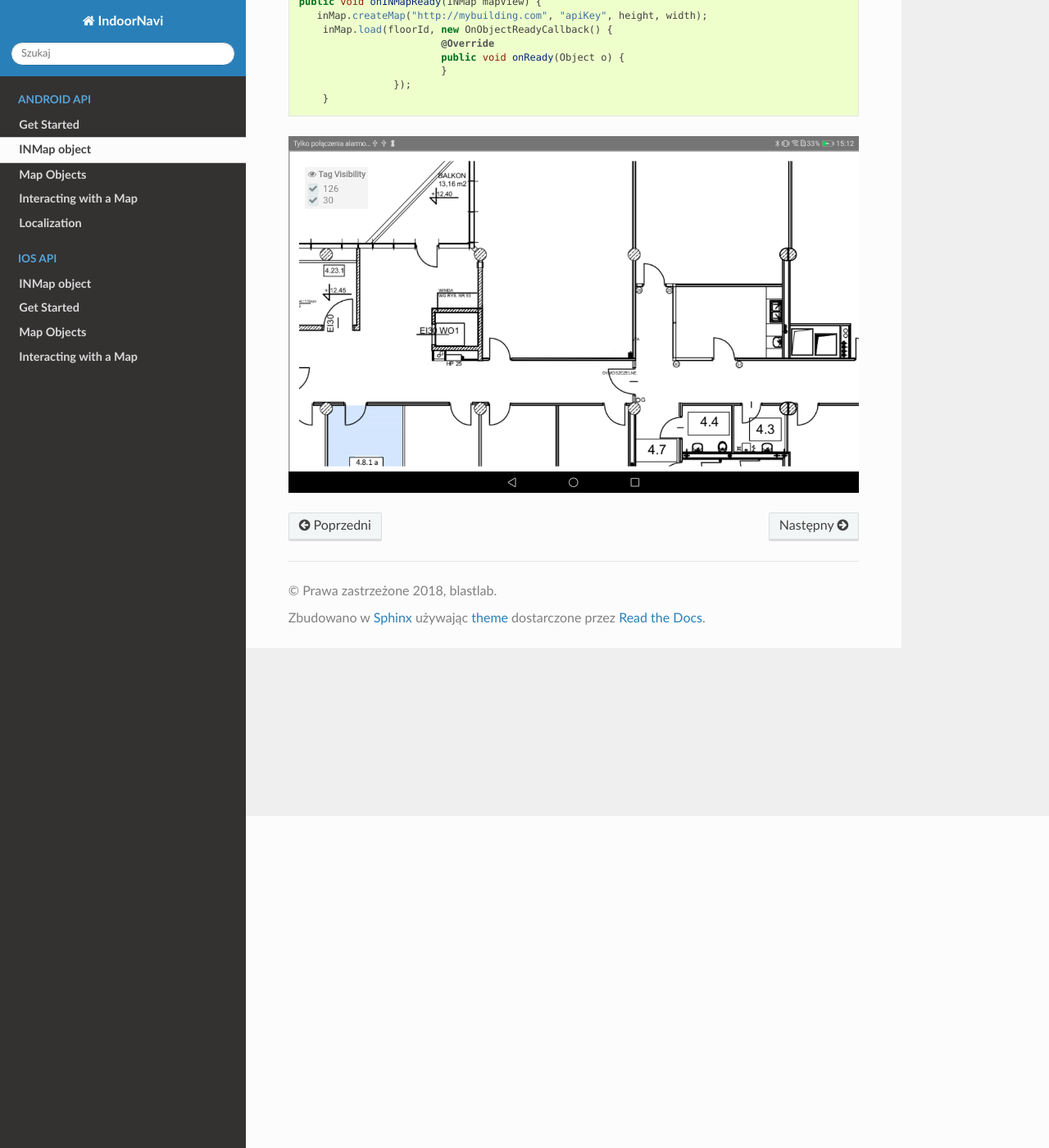
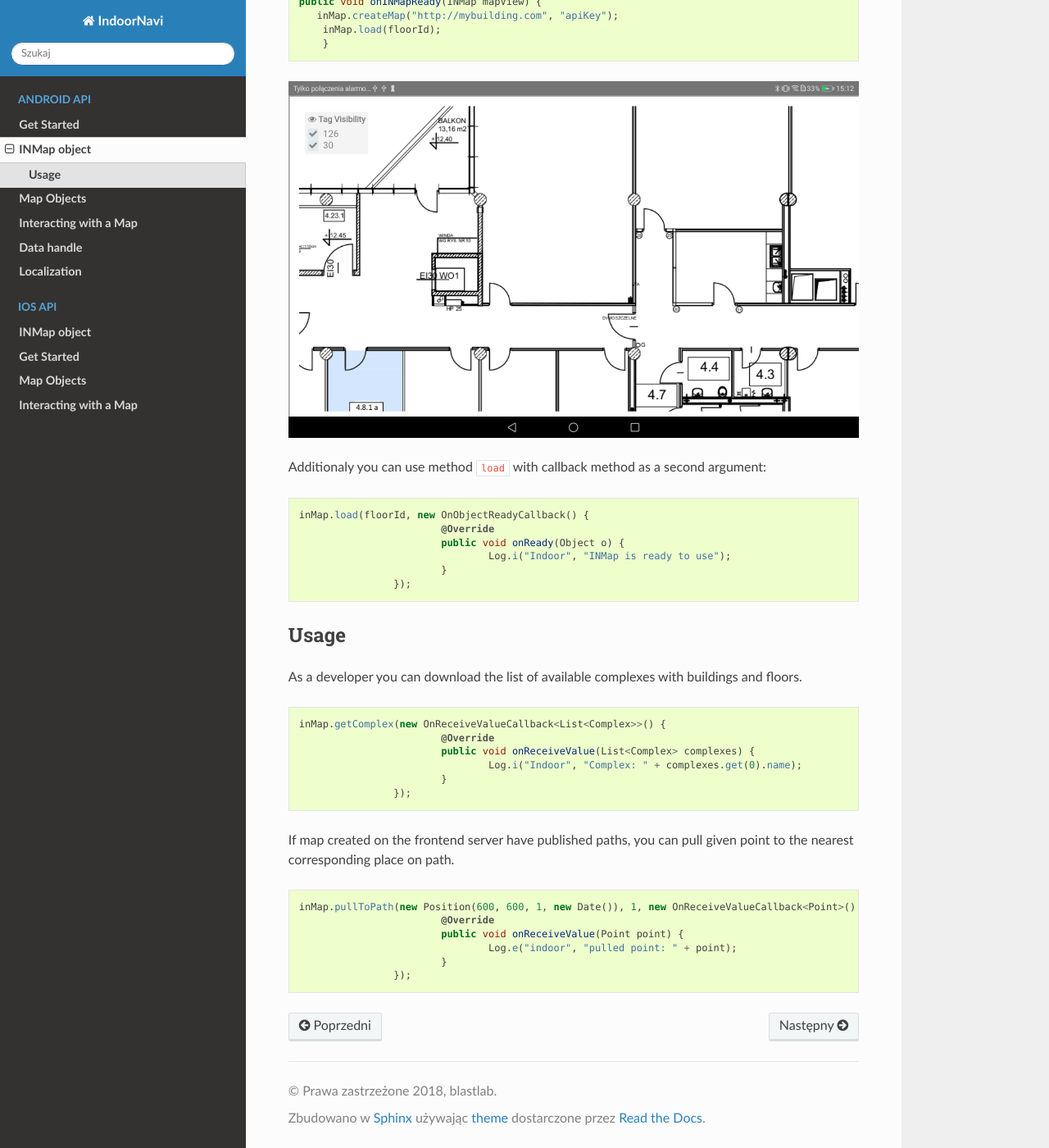
Before and after one commit to blastlab/indoornavi-android-api, a Sphinx documentation site: the page built from Documentation/source/Android-API/map.md, in a window 1280 px wide and 1400 px high, scrolled down 405 px. Shown: the whole window at 82% size. Built offline with Sphinx 7.4.7 and the Read the Docs theme 2.0.0, drawn with Linux system fonts in a browser that asks for light colours; formulas are drawn with MathJax 3.

Commit message:
documentation update

````diff
--- a/Documentation/source/Android-API/map.md
+++ b/Documentation/source/Android-API/map.md
@@ -9,13 +9,45 @@ INMap can be called only if `onINMapReady` invoked, after that, you can create m
 inMap = (INMap) findViewById(R.id.inMap);
 
 public void onINMapReady(INMap mapView) {
-   inMap.createMap("http://mybuilding.com", "apiKey", height, width);
-    inMap.load(floorId, new OnObjectReadyCallback() {
-			@Override
-			public void onReady(Object o) {
-			}
-		});
+   inMap.createMap("http://mybuilding.com", "apiKey");
+    inMap.load(floorId);
     }
 ```
 
 ![image](screenshots/mapa.png)
+
+
+Additionaly you can use method `load` with callback method as a second argument:
+
+```java
+inMap.load(floorId, new OnObjectReadyCallback() {
+			@Override
+			public void onReady(Object o) {
+				Log.i("Indoor", "INMap is ready to use");
+			}
+		});
+```
+
+
+## __Usage__
+
+As a developer you can download the list of available complexes with buildings and floors.
+
+```java
+inMap.getComplex(new OnReceiveValueCallback<List<Complex>>() {
+			@Override
+			public void onReceiveValue(List<Complex> complexes) {
+				Log.i("Indoor", "Complex: " + complexes.get(0).name);
+			}
+		});
+```
+
+If map created on the frontend server have published paths, you can pull given point to the nearest corresponding place on path.
+```java
+inMap.pullToPath(new Position(600, 600, 1, new Date()), 1, new OnReceiveValueCallback<Point>() {
+			@Override
+			public void onReceiveValue(Point point) {
+				Log.e("indoor", "pulled point: " + point);
+			}
+		});
+```
--- a/Documentation/source/index.rst
+++ b/Documentation/source/index.rst
@@ -33,6 +33,7 @@ API was created to trace and control tag movements.
 	Android-API/map
 	Android-API/obj
 	Android-API/inter
+	Android-API/data
 	Android-API/algo
 
 .. toctree::
````
Also changed, not shown: Documentation/source/Android-API/data.md (added, +75 -0 lines).
